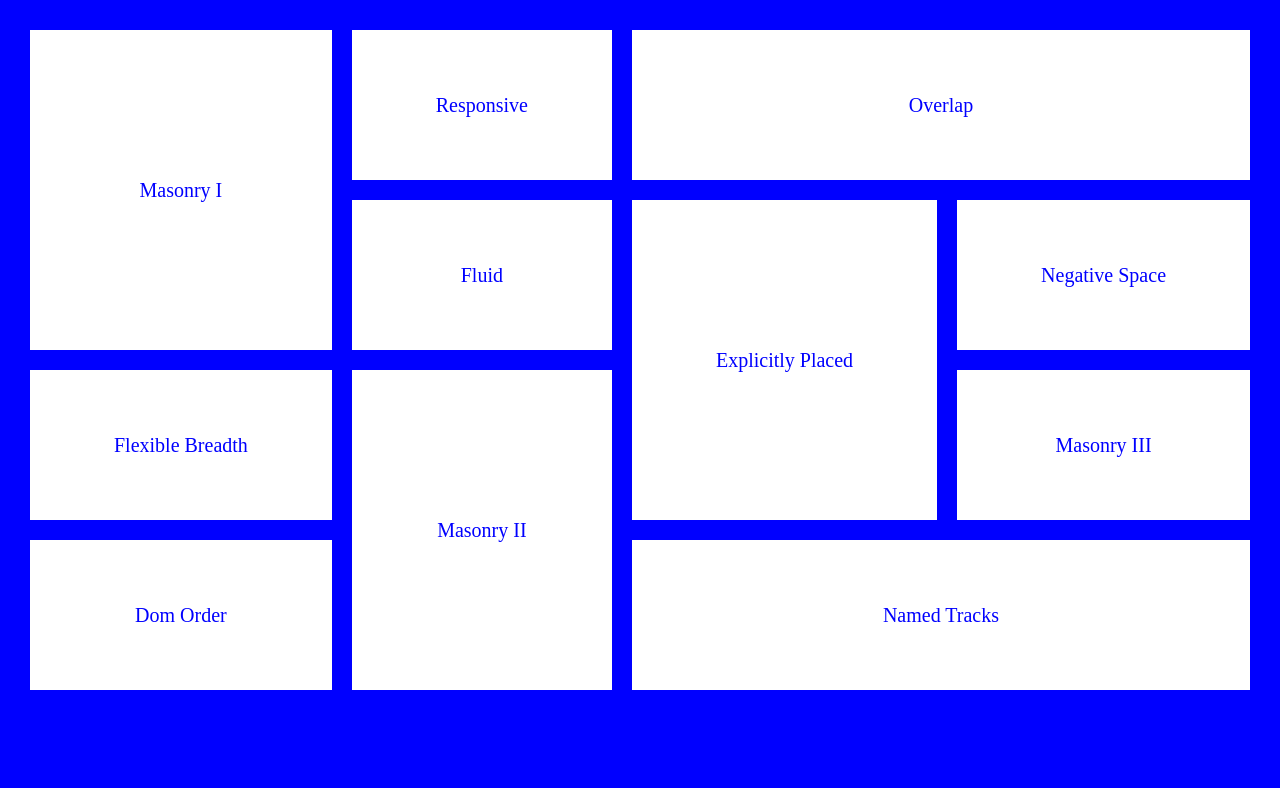
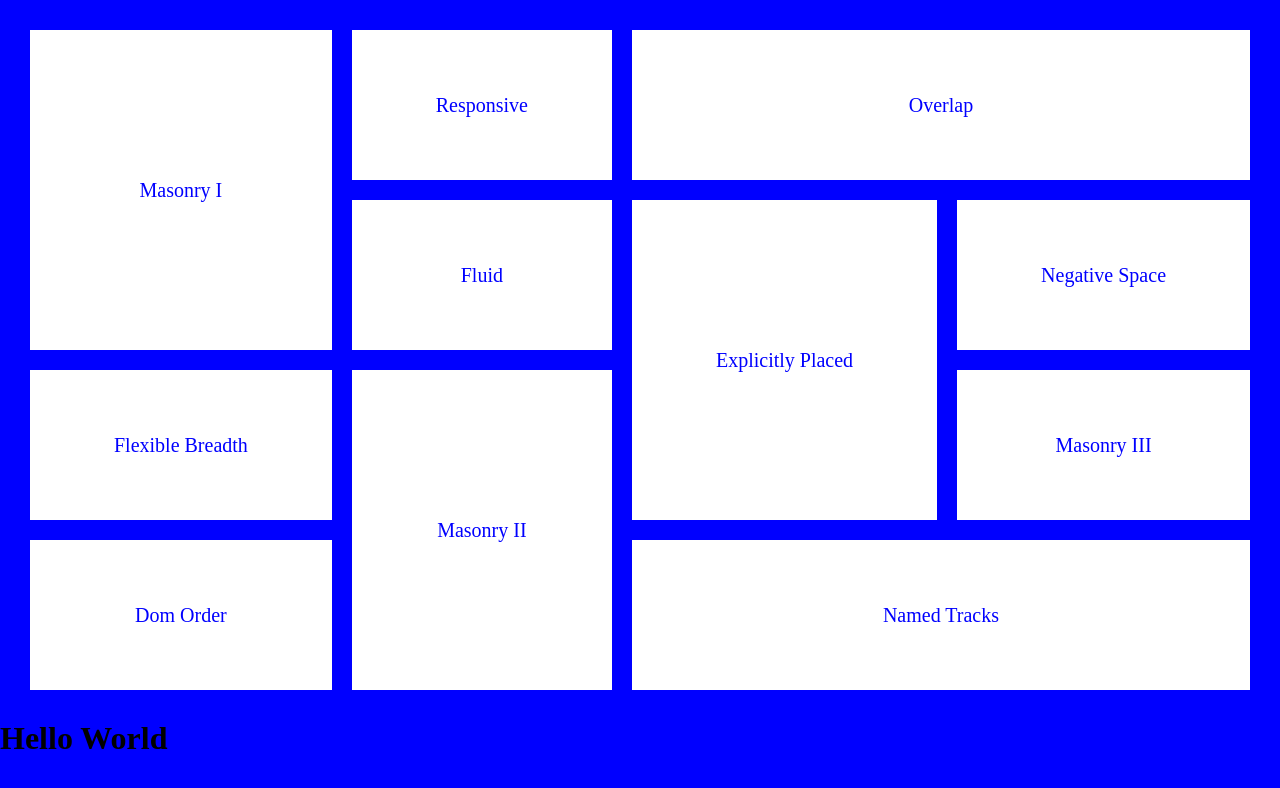
Before and after one commit to Grapava00/use-grid, a plain HTML site: page index.html in a window 1280 px wide. Drawn offline with Linux system fonts and the light colour scheme.

Commit message:
add heading

```diff
--- a/index.html
+++ b/index.html
@@ -19,5 +19,8 @@
 	  <div class="box10 font-blue bg-white  text-align ">Dom Order</div>
 	  <div class="box11 font-blue bg-white text-align">Named Tracks</div>
 	</div>
+	<div class="card">
+		<h1>Hello World</h1>
+	</div>
 </body>
 </html>
```
